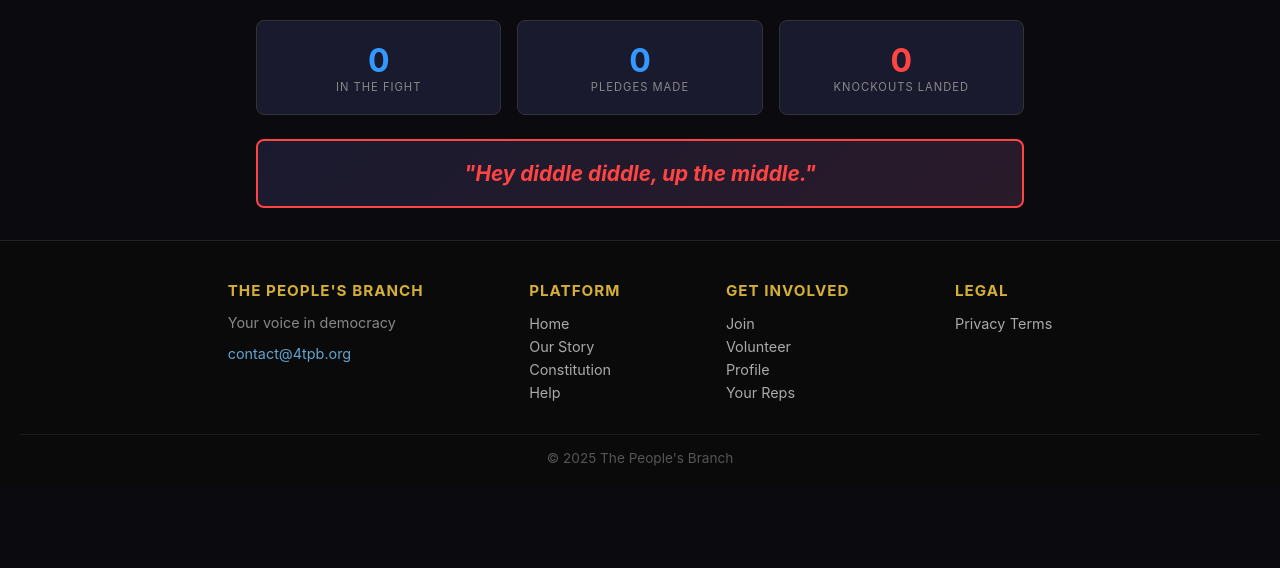
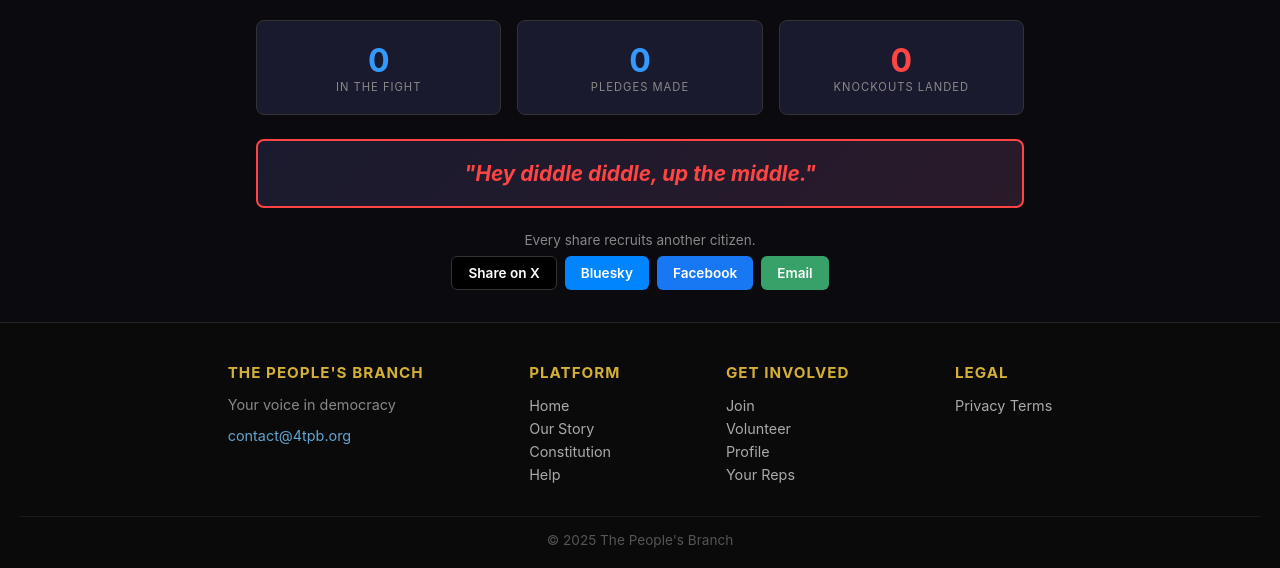
Before and after one commit to 45Harley/tpb2, a PHP site: page /elections/the-fight.php in a window 1280 px wide. Shown: the part 560-1128 px from the top of the page. Before the commit the page ends 1026 px from the top, so only its background shows below. Run offline with PHP 8.4, Linux system fonts and the light colour scheme; data that the repository does not hold is empty; a stand-in replaces the project's code that opens the database connection.

Commit message:
feat: add share buttons to The Fight page (X, Bluesky, Facebook, Email)
Co-Authored-By: Claude Opus 4.6 <noreply@anthropic.com>

```diff
--- a/elections/the-fight.php
+++ b/elections/the-fight.php
@@ -22,6 +22,8 @@ $ogDescription = '14 pledges. 14 knockouts. Track your civic actions and hold po
 
 $isLoggedIn = (bool)$dbUser;
 $userId = $dbUser ? $dbUser['user_id'] : null;
+$siteUrl = $c['base_url'] ?? 'https://tpb2.sandgems.net';
+$shareText = "14 pledges. 14 knockouts. Track threats to democracy. Hold power accountable. Join The Fight.";
 
 // Get all active pledges with their primary knockout
 $pledges = $pdo->query("
@@ -178,6 +180,20 @@ $pageStyles = <<<'CSS'
 }
 .battle-cry p { font-size: 1.3em; font-weight: 700; color: #ff4444; font-style: italic; margin: 0; }
 
+.share-section { text-align: center; margin-top: 1.5rem; }
+.share-section p { color: #888; font-size: 0.85rem; margin-bottom: 0.5rem; }
+.share-row { display: flex; gap: 0.5rem; justify-content: center; flex-wrap: wrap; }
+.share-btn {
+    padding: 0.5rem 1rem; border-radius: 6px; text-decoration: none;
+    font-weight: 600; font-size: 0.85rem; transition: transform 0.2s, opacity 0.2s;
+    display: inline-flex; align-items: center; gap: 6px; border: none; cursor: pointer;
+}
+.share-btn:hover { transform: translateY(-1px); opacity: 0.9; }
+.share-btn.x { background: #000; color: #fff; border: 1px solid #333; }
+.share-btn.bsky { background: #0085ff; color: #fff; }
+.share-btn.fb { background: #1877f2; color: #fff; }
+.share-btn.email { background: #38a169; color: #fff; }
+
 .points-flash {
     position: fixed; top: 20px; right: 20px; background: #d4af37; color: #000;
     padding: 0.5rem 1rem; border-radius: 6px; font-weight: 700; font-size: 0.9rem;
@@ -323,6 +339,16 @@ require_once dirname(__DIR__) . '/includes/nav.php';
     <div class="battle-cry">
         <p>"Hey diddle diddle, up the middle."</p>
     </div>
+
+    <div class="share-section">
+        <p>Every share recruits another citizen.</p>
+        <div class="share-row">
+            <a href="https://twitter.com/intent/tweet?text=<?= urlencode($shareText) ?>&url=<?= urlencode("$siteUrl/elections/the-fight.php") ?>" target="_blank" class="share-btn x">Share on X</a>
+            <a href="https://bsky.app/intent/compose?text=<?= urlencode($shareText . " $siteUrl/elections/the-fight.php") ?>" target="_blank" class="share-btn bsky">Bluesky</a>
+            <a href="https://www.facebook.com/sharer/sharer.php?u=<?= urlencode("$siteUrl/elections/the-fight.php") ?>" target="_blank" class="share-btn fb">Facebook</a>
+            <a href="mailto:?subject=<?= urlencode('Join The Fight — The People\'s Branch') ?>&body=<?= urlencode($shareText . "\n\n$siteUrl/elections/the-fight.php") ?>" class="share-btn email">Email</a>
+        </div>
+    </div>
 </main>
 
 <div class="points-flash" id="pointsFlash"></div>
```
